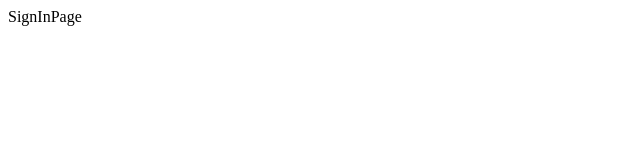
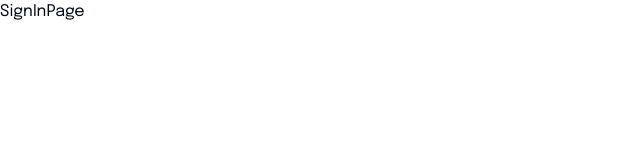
Before and after one commit to sdmhsn/dashboard-job-hunt, a Next.js app: page /auth/signin in a window 1280 px wide. Shown: the top 160 px of the page, without its empty margins (0-640 px from the left). Built offline with nearby package versions, Linux system fonts and the light colour scheme.

Commit message:
02 Slicing Dashboard Company: Slicing organize layout for auth page - Route groups (Modifying auth layout)

```diff
--- a/src/app/(auth)/layout.tsx
+++ b/src/app/(auth)/layout.tsx
@@ -1,16 +1,18 @@
-export const metadata = {
-  title: 'Next.js',
-  description: 'Generated by Next.js',
-}
+import { Epilogue } from 'next/font/google';
+import '../globals.css';
+
+const epilogue = Epilogue({ subsets: ['latin'] });
 
 export default function RootLayout({
   children,
-}: {
-  children: React.ReactNode
-}) {
+}: Readonly<{
+  children: React.ReactNode;
+}>) {
   return (
     <html lang="en">
-      <body>{children}</body>
+      <body className={epilogue.className}>
+        <main>{children}</main>
+      </body>
     </html>
-  )
+  );
 }
```
